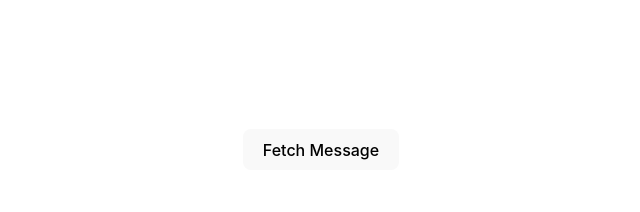
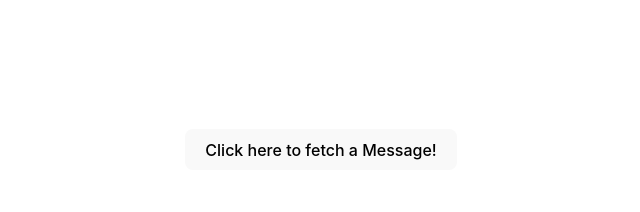
Before and after one commit to MichaelWerfring/software-deployment-lab-2, a React (Vite) app in the folder simple-frontend/: page / in a window 1280 px wide. Shown: the part 188-400 px from the top of the page, without its empty margins (319-959 px from the left). Built offline with nearby package versions, Linux system fonts and the light colour scheme.

Commit message:
Improving Button text

```diff
--- a/simple-frontend/src/App.jsx
+++ b/simple-frontend/src/App.jsx
@@ -15,7 +15,7 @@ function App() {
     <>
       <div>
         <button onClick={fetchMessage}>
-          Fetch Message
+          Click here to fetch a Message!
        </button>
        <h1>Message: {message}</h1>
       </div>
```
